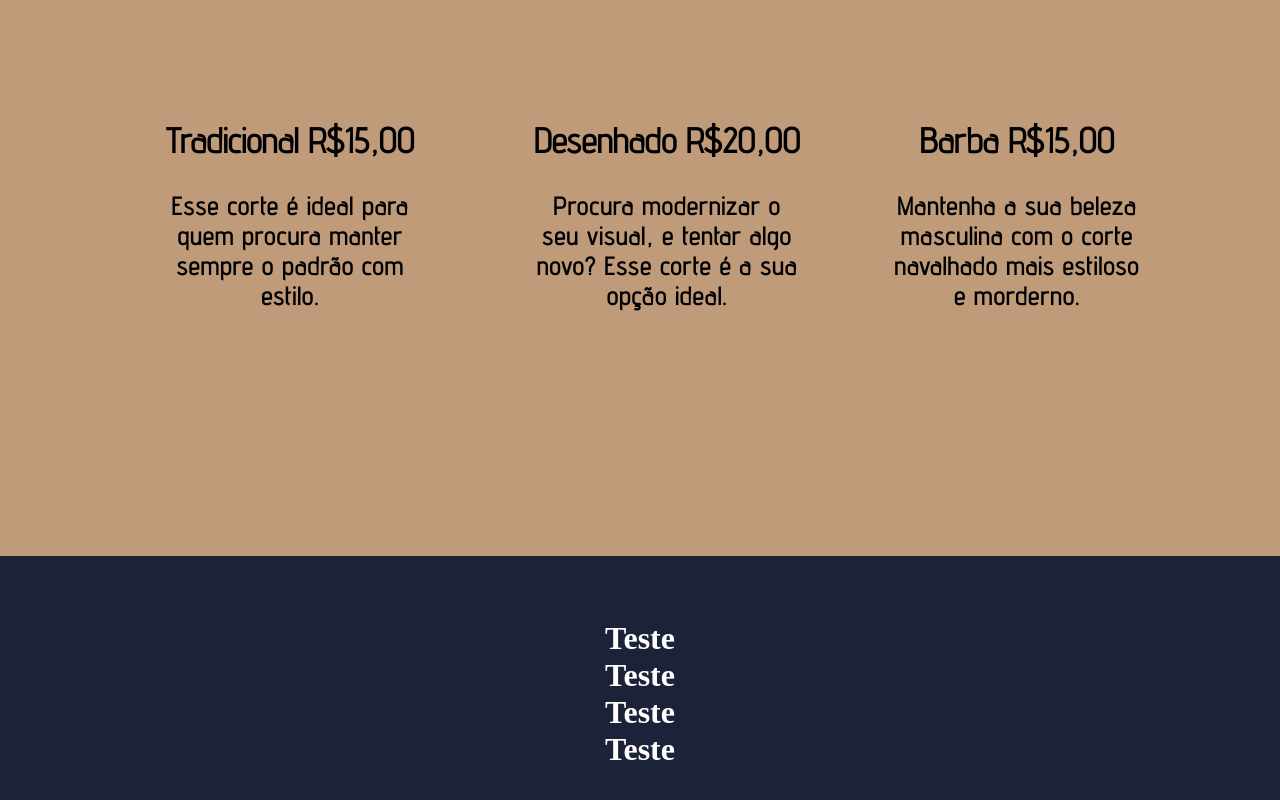
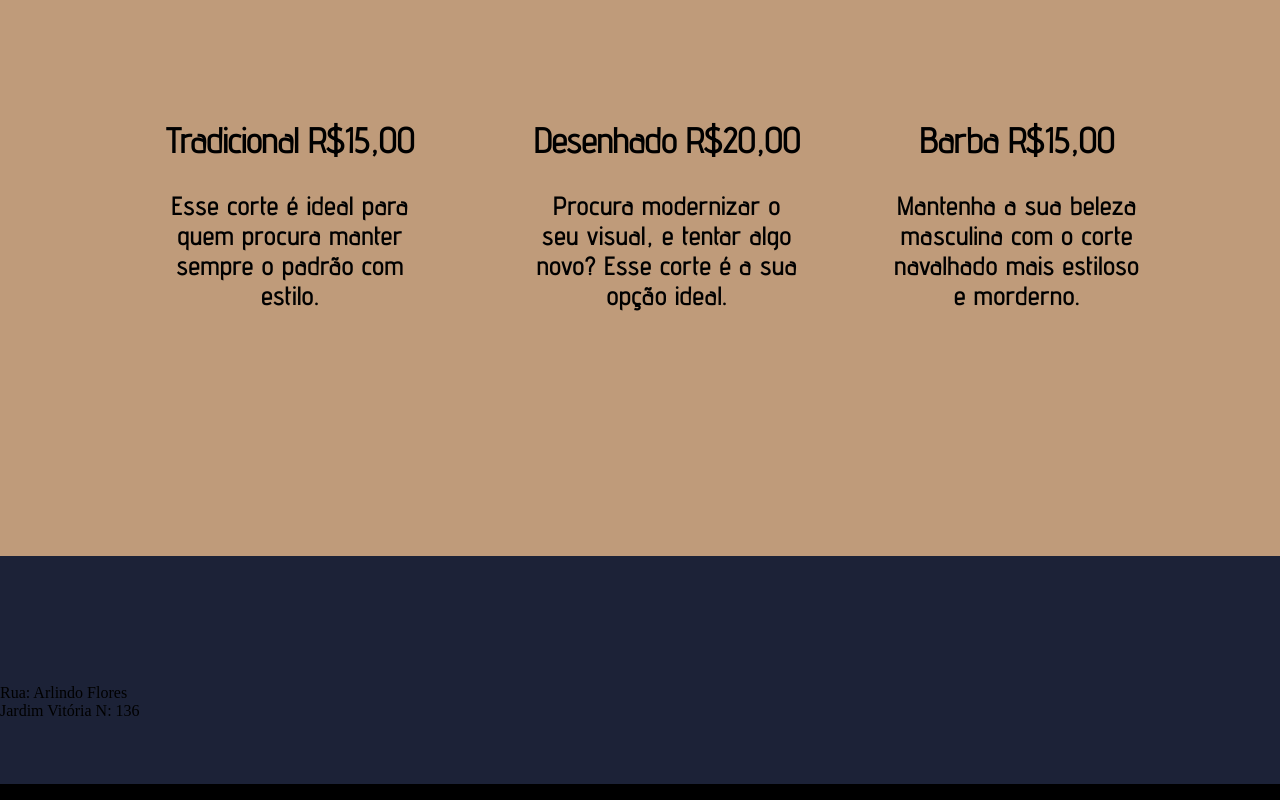
Before and after one commit to JonneBR/hello-barber, a React (Create React App) app: page / in a window 1280 px wide. Shown: the part 2791-3591 px from the top of the page. Built offline with nearby package versions, Linux system fonts and the light colour scheme.

Commit message:
footer item address

```diff
--- a/src/components/pages/Footer/Footer.css
+++ b/src/components/pages/Footer/Footer.css
@@ -1,8 +1,8 @@
 .footer-container {
   background-color: #1c2237;
   padding: 4rem 0 2rem 0;
-  display: flex;
+  /* display: flex;
   flex-direction: column;
   justify-content: center;
-  align-items: center;
+  align-items: center; */
 }
--- a/src/components/pages/Footer/Footer.js
+++ b/src/components/pages/Footer/Footer.js
@@ -5,10 +5,15 @@ function Footer() {
   return (
     <>
       <div className="footer-container">
-        <h1>Teste</h1>
-        <h1>Teste</h1>
-        <h1>Teste</h1>
-        <h1>Teste</h1>
+        <div className="footer-container">
+          <div className="footer-info-items">
+            <div className="item-address">
+              <p>
+                Rua: Arlindo Flores <br /> Jardim Vitória N: 136
+              </p>
+            </div>
+          </div>
+        </div>
       </div>
     </>
   );
```
